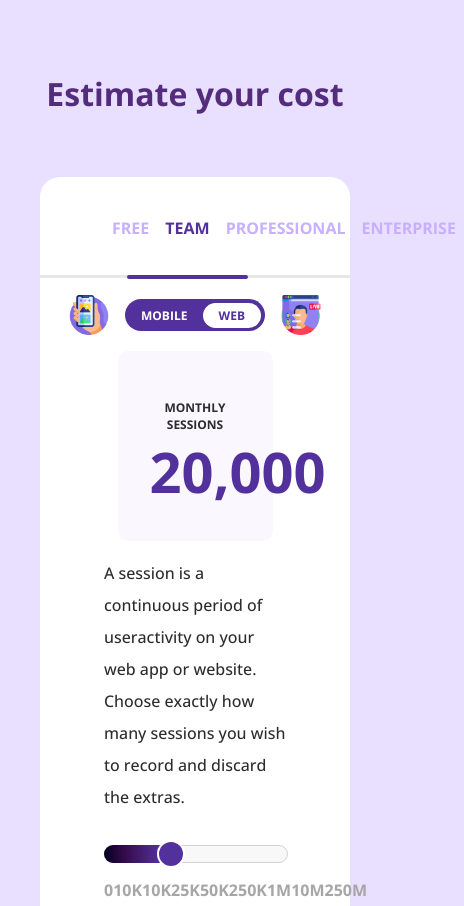
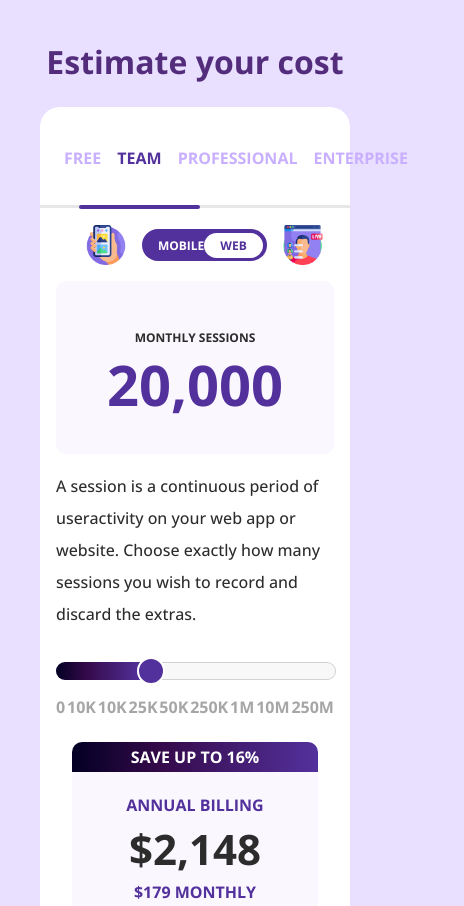
Before and after one commit to stkoev/cs-html-css-cost-estimator-project, a plain HTML site: page index.html in a window 390 px wide. Shown: the top 906 px of the page, 464 px wide, since content can reach past the window. Drawn offline with nearby package versions, Linux system fonts and the light colour scheme.

Commit message:
make responsive design

```diff
--- a/index.css
+++ b/index.css
@@ -110,6 +110,7 @@ h1 {
   width: 50%;
   text-transform: uppercase;
   border-radius: 10px;
+  box-sizing: border-box;
 }
 .sessions-card p {
   color: rgb(44, 44, 44);
@@ -250,3 +251,34 @@ h1 {
   border-top-right-radius: 10px;
   border-top-left-radius: 10px;
 }
+
+@media only screen and (max-width: 750px) {
+  .card {
+    width: 100%;
+  }
+  .card-wrapper {
+    flex-wrap: wrap-reverse;
+  }
+  .sessions-card {
+    width: 80%;
+  }
+}
+
+@media only screen and (max-width: 600px) {
+  .body {
+    padding: 8px;
+  }
+  h1 {
+    margin: 0 0 24px 0;
+  }
+  .container {
+    padding: 0 16px;
+  }
+  .sessions-card {
+    width: 100%;
+  }
+  .toggle-wrapper {
+    width: 90%;
+    justify-content: space-around;
+  }
+}
```
